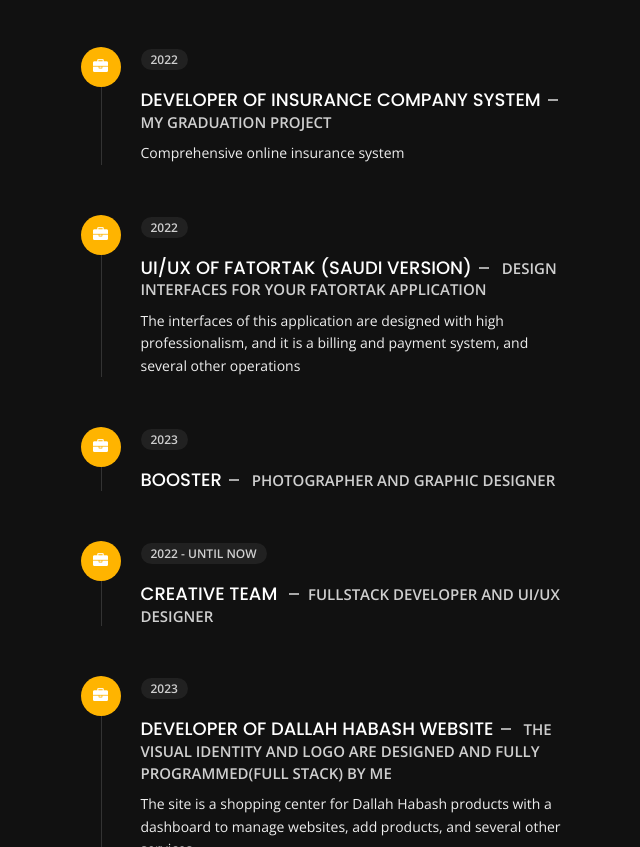
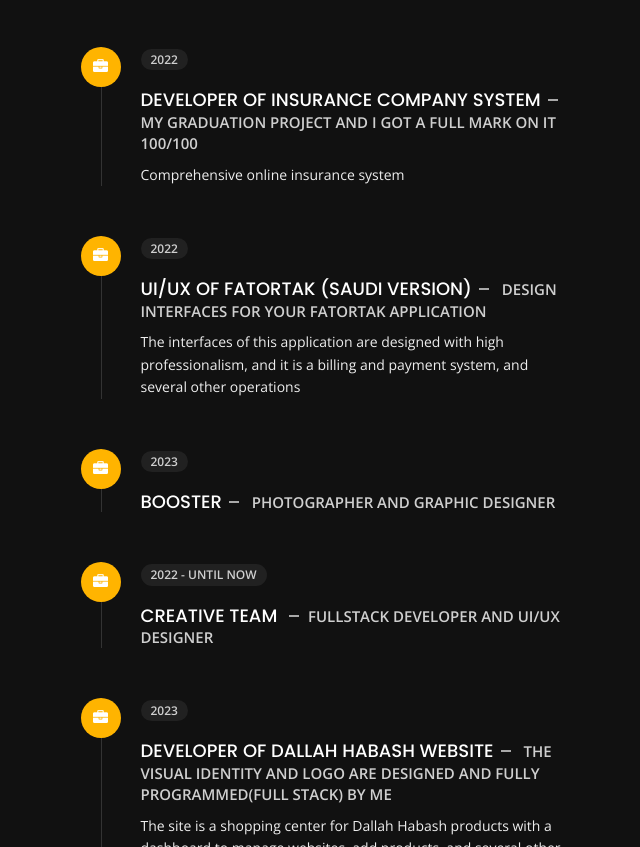
Before and after one commit to basharshaikhani/myprofitol, a plain HTML site: page about.html in a window 1280 px wide. Shown: the part 2957-3804 px from the top of the page, without its empty margins (32-672 px from the left). Drawn offline with nearby package versions, Linux system fonts and the light colour scheme.

Commit message:
Update about.html

```diff
--- a/about.html
+++ b/about.html
@@ -540,7 +540,7 @@
                                 </div>
                                 <span class="time open-sans-font text-uppercase">2022</span>
                                 <h5 class="poppins-font text-uppercase">developer of insurance company system<span
-                                        class="place open-sans-font"> my graduation project </span></h5>
+                                        class="place open-sans-font"> my graduation project and I got a full mark on it 100/100</span></h5>
                                 <p class="open-sans-font">Comprehensive online insurance system</p>
                             </li>
                             <li>
```
